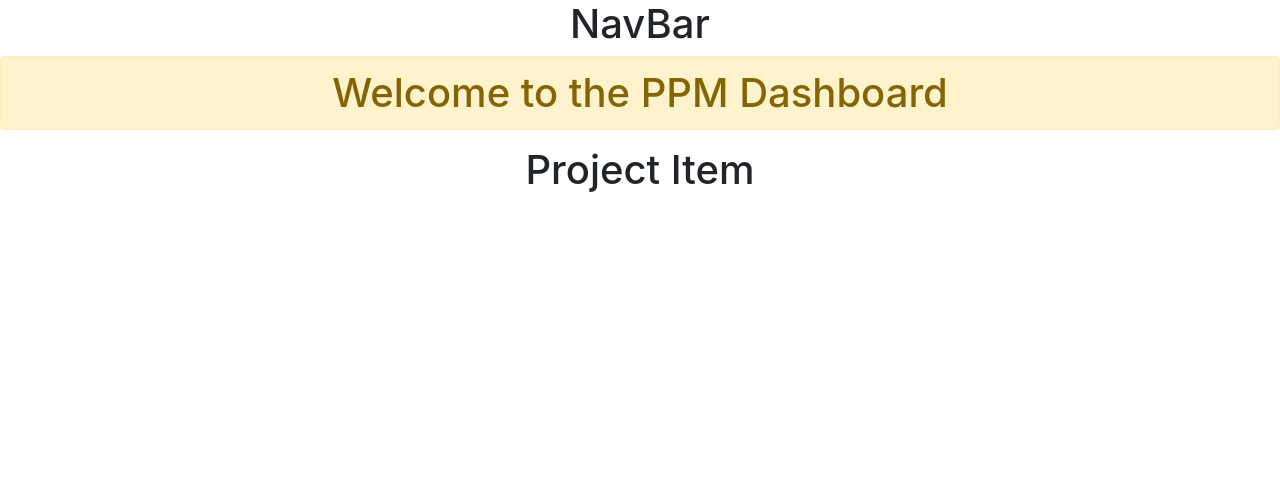
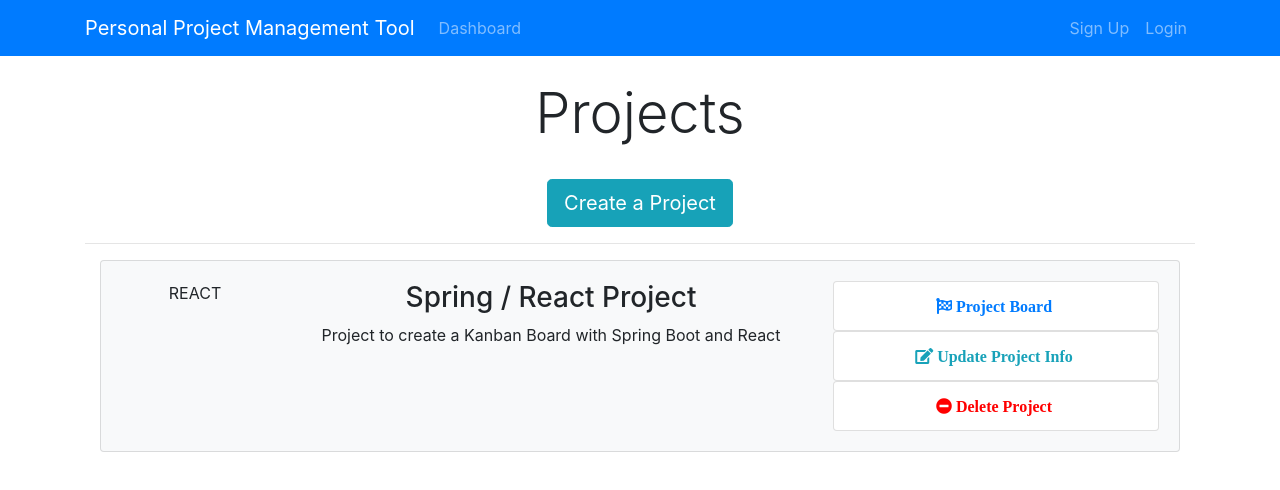
Before and after one commit to Abhi0492/AgilePPMTool, a React (Create React App) app in the folder ppmtool-react-client/: page / in a window 1280 px wide. Shown: the top 490 px of the page. Built offline with nearby package versions, Linux system fonts and the light colour scheme.

Commit message:
Sixteenth commit towards my PPM project

```diff
--- a/ppmtool-react-client/public/index.html
+++ b/ppmtool-react-client/public/index.html
@@ -24,7 +24,10 @@
       work correctly both with client-side routing and a non-root public URL.
       Learn how to configure a non-root public URL by running `npm run build`.
     -->
-    <title>React App</title>
+
+    <link rel="stylesheet" href="https://pro.fontawesome.com/releases/v5.10.0/css/all.css" integrity="sha384-AYmEC3Yw5cVb3ZcuHtOA93w35dYTsvhLPVnYs9eStHfGJvOvKxVfELGroGkvsg+p" crossorigin="anonymous"/>
+
+    <title>Personal Project Management Tool</title>
   </head>
   <body>
     <noscript>You need to enable JavaScript to run this app.</noscript>
--- a/ppmtool-react-client/src/App.css
+++ b/ppmtool-react-client/src/App.css
@@ -36,3 +36,69 @@
     transform: rotate(360deg);
   }
 }
+
+img {
+  width: 100%;
+}
+
+.navbar {
+  background-color: #e3f2fd;
+}
+.fa.fa-edit {
+  color: #18a2b9;
+}
+
+.list-group-item.delete:hover {
+  cursor: -webkit-grab;
+  background-color: pink;
+}
+
+.list-group-item.update:hover {
+  cursor: -webkit-grab;
+  background-color: gainsboro;
+}
+
+.list-group-item.board:hover {
+  cursor: -webkit-grab;
+  background-color: gainsboro;
+}
+
+.fa.fa-minus-circle {
+  color: red;
+}
+
+.landing {
+  position: relative;
+  /* background: url("../img/showcase.jpg") no-repeat; */
+  background-size: cover;
+  background-position: center;
+  height: 100vh;
+  margin-top: -24px;
+  margin-bottom: -50px;
+}
+
+.landing-inner {
+  padding-top: 80px;
+}
+
+.dark-overlay {
+  background-color: rgba(0, 0, 0, 0.7);
+  position: absolute;
+  top: 0;
+  left: 0;
+  width: 100%;
+  height: 100%;
+}
+
+.card-form {
+  opacity: 0.9;
+}
+
+.latest-profiles-img {
+  width: 40px;
+  height: 40px;
+}
+
+.form-control::placeholder {
+  color: #bbb !important;
+}
--- a/ppmtool-react-client/src/components/Dashboard.js
+++ b/ppmtool-react-client/src/components/Dashboard.js
@@ -4,11 +4,22 @@
 class Dashboard extends Component {
     render() {
         return (
-            <div>
-                <h1 className="alert alert-warning">Welcome to the PPM Dashboard</h1>
-                <ProjectItem />
-            </div>
-
+                <div className="projects">
+                    <div className="container">
+                        <div className="row">
+                            <div className="col-md-12">
+                                <h1 className="display-4 text-center">Projects</h1>
+                                <br />
+                                <a href="ProjectForm.html" className="btn btn-lg btn-info">
+                                    Create a Project
+                                </a>
+                                <br />
+                                <hr />
+                                <ProjectItem />
+                            </div>
+                        </div>
+                    </div>
+                </div>
         )
     }
 }
--- a/ppmtool-react-client/src/components/Layout/Header.js
+++ b/ppmtool-react-client/src/components/Layout/Header.js
@@ -3,9 +3,39 @@
 class Header extends Component {
     render() {
         return (
-            <div>
-                <h1>NavBar</h1>
-            </div>
+            <nav className="navbar navbar-expand-sm navbar-dark bg-primary mb-4">
+                <div className="container">
+                    <a className="navbar-brand" href="Dashboard.html">
+                            Personal Project Management Tool
+                    </a>
+                    <button className="navbar-toggler" type="button" data-toggle="collapse" data-target="#mobile-nav">
+                        <span className="navbar-toggler-icon" />
+                    </button>
+
+                    <div className="collapse navbar-collapse" id="mobile-nav">
+                        <ul className="navbar-nav mr-auto">
+                            <li className="nav-item">
+                                <a className="nav-link" href="/dashboard">
+                                    Dashboard
+                                </a>
+                            </li>
+                        </ul>
+
+                        <ul className="navbar-nav ml-auto">
+                            <li className="nav-item">
+                                <a className="nav-link " href="register.html">
+                                    Sign Up
+                                </a>
+                            </li>
+                            <li className="nav-item">
+                                <a className="nav-link" href="login.html">
+                                    Login
+                                </a>
+                            </li>
+                        </ul>
+                    </div>
+                </div>
+            </nav>
         )
     }
 }
--- a/ppmtool-react-client/src/components/Project/ProjectItem.js
+++ b/ppmtool-react-client/src/components/Project/ProjectItem.js
@@ -3,7 +3,38 @@
 class ProjectItem extends Component {
     render() {
         return (
-                <h1>Project Item</h1>
+             <div className="container">
+                 <div className="card card-body bg-light mb-3">
+                     <div className="row">
+                         <div className="col-2">
+                             <span className="mx-auto">REACT</span>
+                         </div>
+                         <div className="col-lg-6 col-md-4 col-8">
+                             <h3>Spring / React Project</h3>
+                             <p>Project to create a Kanban Board with Spring Boot and React</p>
+                         </div>
+                         <div className="col-md-4 d-none d-lg-block">
+                             <ul className="list-group">
+                                 <a href="#">
+                                     <li className="list-group-item board">
+                                         <i className="fa fa-flag-checkered pr-1">  Project Board </i>
+                                     </li>
+                                 </a>
+                                 <a href="#">
+                                     <li className="list-group-item update">
+                                         <i className="fa fa-edit pr-1">  Update Project Info</i>
+                                     </li>
+                                 </a>
+                                 <a href="">
+                                     <li className="list-group-item delete">
+                                         <i className="fa fa-minus-circle pr-1">  Delete Project</i>
+                                     </li>
+                                 </a>
+                             </ul>
+                         </div>
+                     </div>
+                 </div>
+             </div>
         )
     }
 }
```
